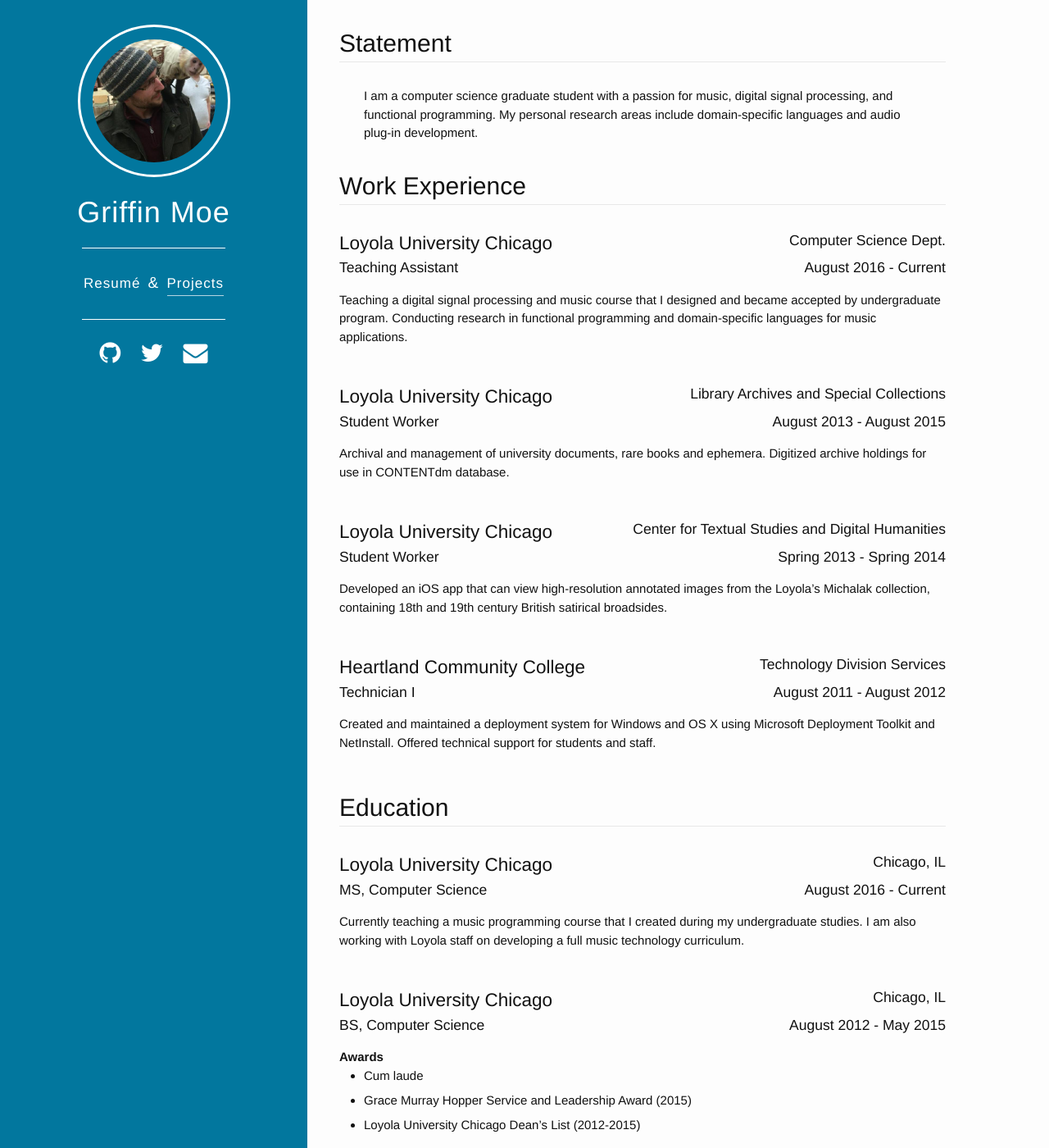
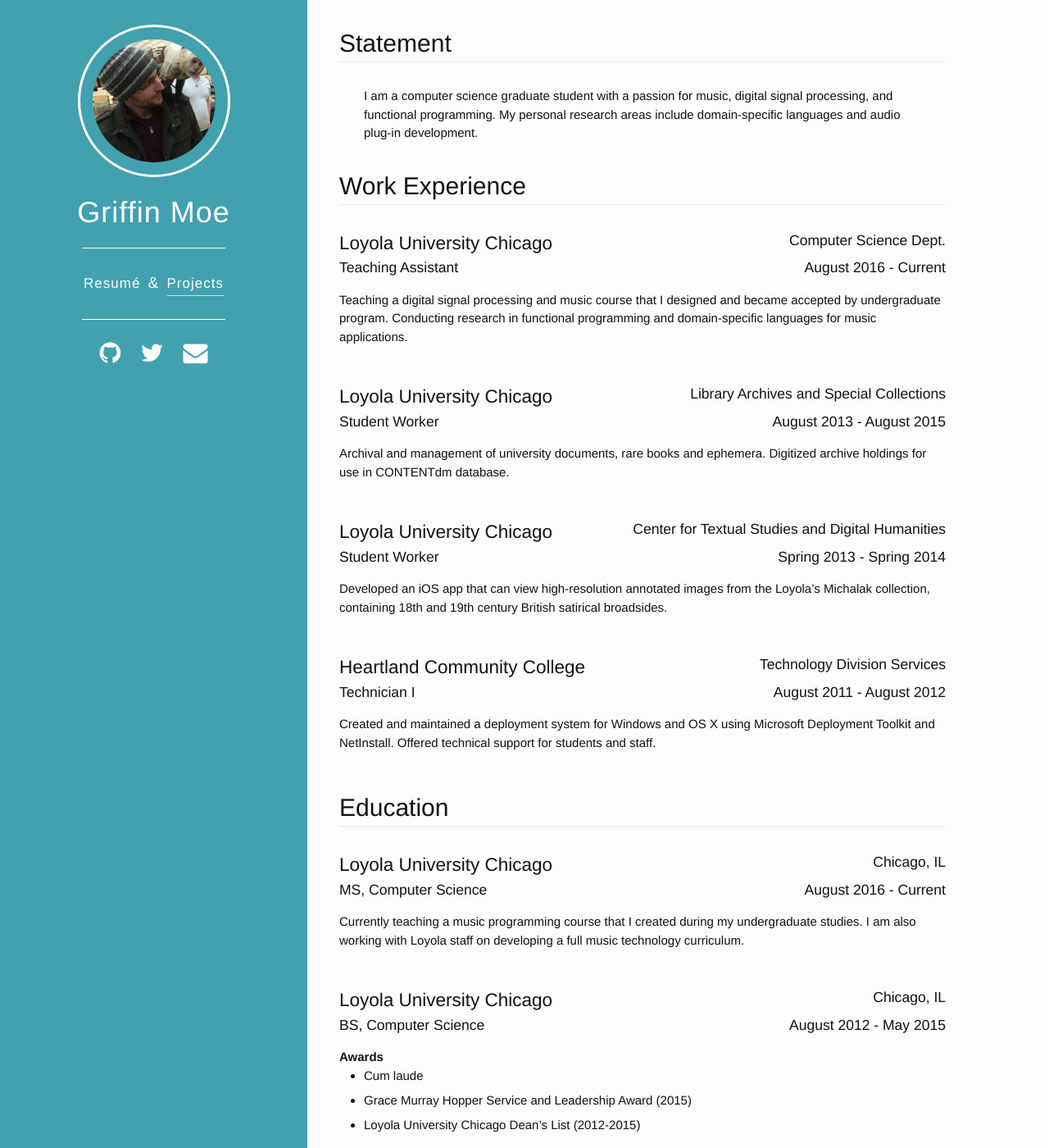
Before and after one commit to gmoe/gmoe.github.io, a Jekyll site: the page built from index.html, in a window 1280 px wide and 1400 px high. Shown: the whole window at 82% size. Built offline with Jekyll 4.4.1, drawn with Linux system fonts in a browser that asks for light colours.

Commit message:
Changed some colors.

```diff
--- a/_includes/header.html
+++ b/_includes/header.html
@@ -12,7 +12,7 @@
 
       <nav class="site-nav">
         <a href="#" class="menu-icon">
-          <span class="fa fa-navicon">
+          <span class="fa fa-navicon fa-lg">
         </a>
 
         <div class="trigger">
--- a/_sass/_header.scss
+++ b/_sass/_header.scss
@@ -10,7 +10,7 @@
   height: 100%;
   max-width: 375px;
 
-  background-color: #02779E;
+  background-color: $cover-background-color;
 }
 
 .site-header-wrapper {
@@ -116,7 +116,6 @@
     top: 9px;
     right: 30px;
     background-color: $background-color;
-    border: 1px solid $grey-color-light;
     border-radius: 5px;
     text-align: right;
 
@@ -129,13 +128,10 @@
       padding-top: 10px;
       text-align: center;
 
-      > svg {
+      > span {
         width: 18px;
         height: 15px;
-
-        path {
-          fill: $grey-color-dark;
-        }
+        color: $cover-background-color;
       }
     }
 
--- a/css/main.scss
+++ b/css/main.scss
@@ -13,7 +13,10 @@ $spacing-unit:     30px;
 
 $text-color:       #111;
 $background-color: #fdfdfd;
-$brand-color:      #2a7ae2;
+$brand-color:      #41A1AE; //2a7ae2
+//$cover-background-color: #02779E; //Default
+$cover-background-color: #41A1AE;
+//$cover-background-color: #A47988;
 
 $grey-color:       #828282;
 $grey-color-light: lighten($grey-color, 40%);
```
